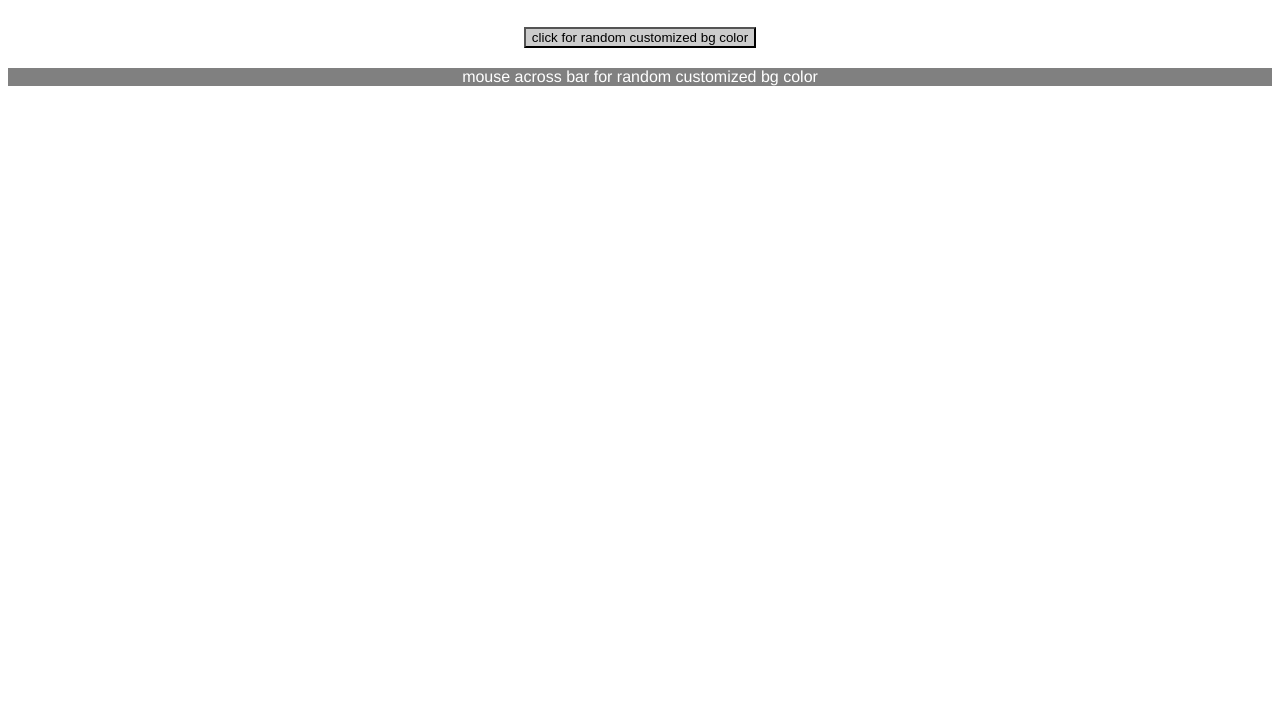
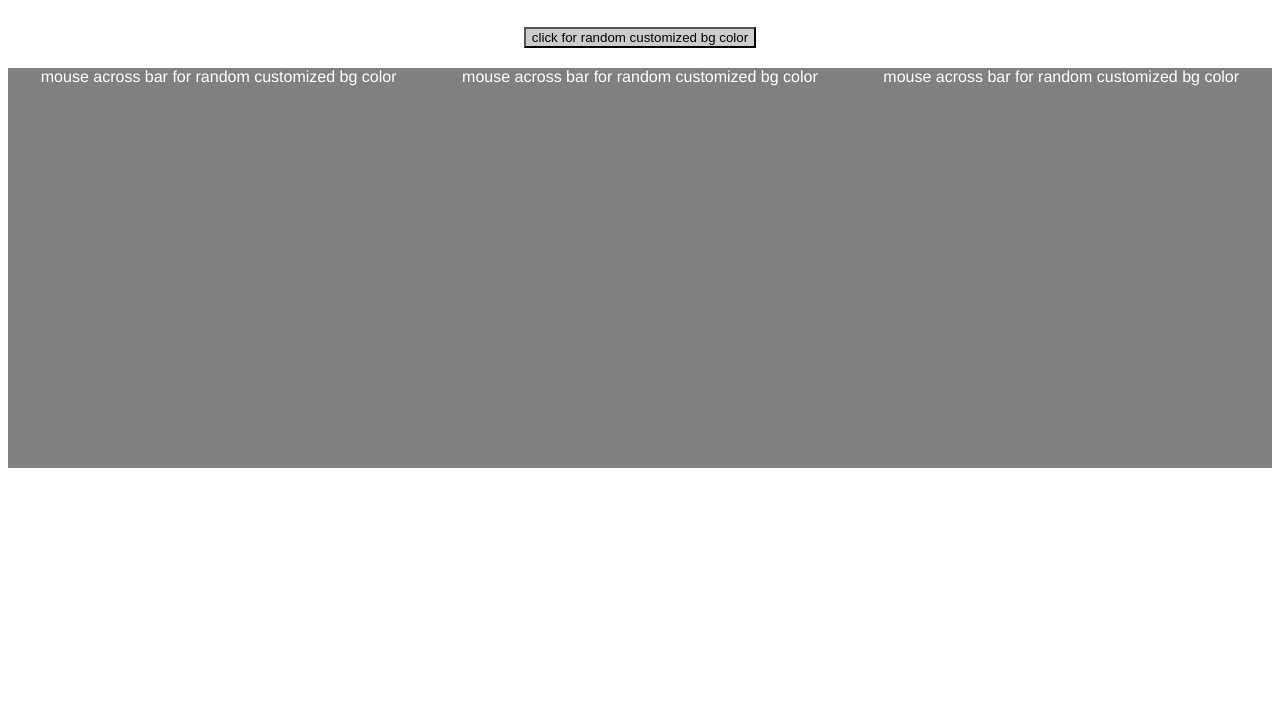
Before and after one commit to lisa-ewart/JavaJan, a plain HTML site: page index.html in a window 1280 px wide. Shown: the part 83-800 px from the top of the page. Drawn offline with Linux system fonts and the light colour scheme.

Commit message:
Heading Change

```diff
--- a/css/style.css
+++ b/css/style.css
@@ -11,15 +11,50 @@
 	font-family:helvetica neue;
 	font-weight:lighter;
 }
+
+.centerdiv {
+	width:100%;
+	padding:5%;
+	height:500px;
+
+}
+.clearfix:after {
+  content: "";
+  display: table;
+  clear: both;
+}
 .smalldiv{
 	margin-top:5px;
 	background-color:grey;
-	width:100%;
-	height:10%;
+	width:33.33%;
+	height:400px;
 	margin: 0 auto;
 	color:white;
 	font-family:helvetica neue;
 	font-weight:lighter;
+	float:left;
+}
+.smalldiv2{
+	margin-top:5px;
+	background-color:grey;
+	width:33.33%;
+	height:400px;
+	margin: 0 auto;
+	color:white;
+	font-family:helvetica neue;
+	font-weight:lighter;
+	float:left;
+}
+.smalldiv3{
+	margin-top:5px;
+	background-color:grey;
+	width:33.33%;
+	height:400px;
+	margin: 0 auto;
+	color:white;
+	font-family:helvetica neue;
+	font-weight:lighter;
+	float:left;
 }
 button{
 	background-color:#ccc;
--- a/index.html
+++ b/index.html
@@ -1,7 +1,7 @@
 <!DOCTYPE html>
 <html>
 <head>
-	<title>Mood Background</title>
+	<title>MoodPalette App</title>
 	<link rel="stylesheet" type="text/css" href="css/style.css">
 	<script>
 	function generateRandomNumberFromRange(s,e) {
@@ -35,14 +35,24 @@
 	function changeBG2() {
     document.querySelector('.smalldiv').style.backgroundColor = colorGenerator();
 	}
+	function changeBG3() {
+    document.querySelector('.smalldiv2').style.backgroundColor = colorGenerator();
+	}
+	function changeBG4() {
+    document.querySelector('.smalldiv3').style.backgroundColor = colorGenerator();
+	}
 
 </script>
 </head>
 <body>
 <div class = "maindiv">
-<h1>Set Your Mood</h1>
+<h1>Set Your Palette</h1>
 <button type="button" onclick="changeBG()">click for random customized bg color</button>
+<div class="clearfix">
 <div class="smalldiv" type="div" onmouseover="changeBG2()">mouse across bar for random customized bg color</div>
+<div class="smalldiv2" type="div" onmouseover="changeBG3()">mouse across bar for random customized bg color</div>
+<div class="smalldiv3" type="div" onmouseover="changeBG4()">mouse across bar for random customized bg color</div>
+</div>
 </div>
 
 </body>
```
